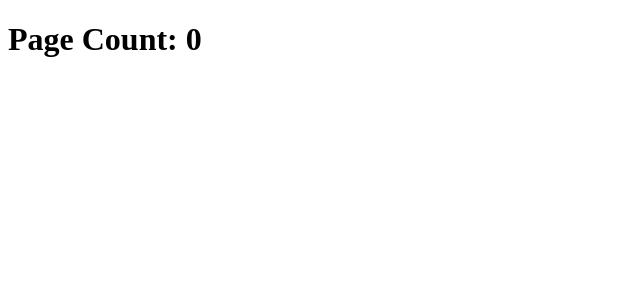
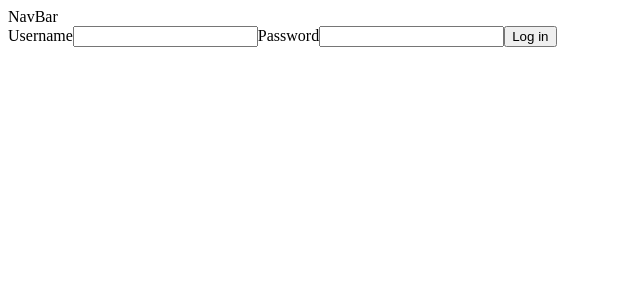
Before and after one commit to opierez/phase-5-project-management, a React (Create React App) app in the folder client/: page /login in a window 1280 px wide. Shown: the top 300 px of the page, without its empty margins (0-640 px from the left). Built offline with nearby package versions, Linux system fonts and the light colour scheme; no server answers.

Commit message:
initial component and routes setup

```diff
--- /dev/null
+++ b/client/src/ components/Board.js
@@ -0,0 +1,9 @@
+import React from "react";
+
+function Board() {
+    return (
+        <div>Board</div>
+    )
+}
+
+export default Board
--- /dev/null
+++ b/client/src/ components/BoardsContainer.js
@@ -0,0 +1,9 @@
+import React from "react";
+
+function BoardsContainer() {
+    return(
+        <div>BoardsContainer</div>
+    )
+}
+
+export default BoardsContainer
--- /dev/null
+++ b/client/src/ components/Home.js
@@ -0,0 +1,9 @@
+import React from "react";
+
+function Home() {
+    return (
+        <div>Home</div>
+    )
+}
+
+export default Home
--- /dev/null
+++ b/client/src/ components/Login.js
@@ -0,0 +1,72 @@
+import React, {useState} from 'react'
+import { useHistory } from 'react-router-dom';
+
+function Login() {
+    const [formData, setFormData] = useState({
+        username:'',
+        password:''
+    })
+
+    // errors from fetch request
+    const [errors, setErrors] = useState([])
+
+    // used to redirect user to a different route after signup
+    const history = useHistory()
+
+    // deconstructs username and password to be used in form values
+    const {username, password} = formData
+
+    // updates form data with user's input
+    const handleChange = (e) => {
+        const { name, value } = e.target
+        setFormData({ ...formData, [name]: value })
+    }
+
+    function onSubmit(e){
+        e.preventDefault()
+        const user = {
+            username,
+            password
+        }
+
+        // if user exists and is authenticated, create user session. if user doesn't exist or isn't authenticated, render errors.
+        // fetch(`/login`,{
+        //   method:'POST',
+        //   headers:{'Content-Type': 'application/json'},
+        //   body:JSON.stringify(user)
+        // })
+        // .then(res => {
+        //     if(res.ok){
+        //         res.json().then(user => {
+        //             history.push('/boards') // redirect user to home after successful login
+        //             updateUser(user)}) // update user state in parent component
+        //             updateErrors() // invokes cb function to update error state in App component to empty array (removing 'not authorized' error)
+        //     }else {
+        //         res.json().then(json => {
+        //             // console.log(json.errors)
+        //             setErrors(json.errors)
+        //         })
+        //     }
+        // })
+
+    }
+
+
+    return (
+        <div>
+        <form onSubmit={onSubmit}>
+            <label>Username</label>
+            <input type='text' name='username' value={username} onChange={handleChange} />
+
+            <label>Password</label>
+            <input type='password' name='password' value={password} onChange={handleChange} />
+
+            <input type='submit' value='Log in' />
+        </form>
+        {/* renders login errors to the user */}
+        {errors ? errors.map(error => <div key={error}>{error}</div>) : null}
+        </div>
+    )
+}
+
+export default Login
--- /dev/null
+++ b/client/src/ components/NavBar.js
@@ -0,0 +1,10 @@
+import React, {useState} from "react";
+import { Link } from "react-router-dom";
+
+function NavBar() {
+    return(
+        <div>NavBar</div>
+    )
+}
+
+export default NavBar
--- /dev/null
+++ b/client/src/ components/SignupForm.js
@@ -0,0 +1,9 @@
+import React from "react";
+
+function SignupForm() {
+    return(
+        <div>Signup Form</div>
+    )
+}
+
+export default SignupForm
--- /dev/null
+++ b/client/src/ components/UserTasks.js
@@ -0,0 +1,9 @@
+import React from "react";
+
+function UserTasks() {
+    return (
+        <div>User Tasks</div>
+    )
+}
+
+export default UserTasks
--- a/client/src/App.js
+++ b/client/src/App.js
@@ -1,28 +1,54 @@
 import { useState, useEffect } from "react";
-import { BrowserRouter, Switch, Route } from "react-router-dom";
+import { Switch, Route } from "react-router-dom";
+import Board from "./ components/Board";
+import BoardsContainer from "./ components/BoardsContainer";
+import Home from "./ components/Home";
+import Login from "./ components/Login";
+import NavBar from "./ components/NavBar";
+import SignupForm from "./ components/SignupForm";
+import UserTasks from "./ components/UserTasks";
 
 function App() {
-  const [count, setCount] = useState(0);
 
-  useEffect(() => {
-    fetch("/hello")
-      .then((r) => r.json())
-      .then((data) => setCount(data.count));
-  }, []);
+  const [user, setUser] = useState({})
+  const [errors, setErrors] = useState([])
+
+
 
   return (
-    <BrowserRouter>
+
       <div className="App">
+        <NavBar />
+
         <Switch>
-          <Route path="/testing">
-            <h1>Test Route</h1>
+
+          <Route path="/users/new">
+            <SignupForm />
           </Route>
-          <Route path="/">
-            <h1>Page Count: {count}</h1>
+
+          <Route path="/login">
+            <Login />
           </Route>
+
+          <Route path="/boards">
+            <BoardsContainer />
+          </Route>
+
+          <Route path="/boards/:id">
+            <Board />
+          </Route>
+
+          <Route path="/users/:id/tasks">
+            <UserTasks />
+          </Route>
+
+          <Route exact path="/">
+            <Home />
+          </Route>
+
         </Switch>
       </div>
-    </BrowserRouter>
+
   );
 }
 
--- a/client/src/index.js
+++ b/client/src/index.js
@@ -1,11 +1,12 @@
 import React from 'react';
 import ReactDOM from 'react-dom/client';
 import App from './App';
+import { BrowserRouter } from 'react-router-dom';
 
 
 const root = ReactDOM.createRoot(document.getElementById('root'));
 root.render(
-  <React.StrictMode>
+  <BrowserRouter>
     <App />
-  </React.StrictMode>
+  </BrowserRouter>
 );
```
